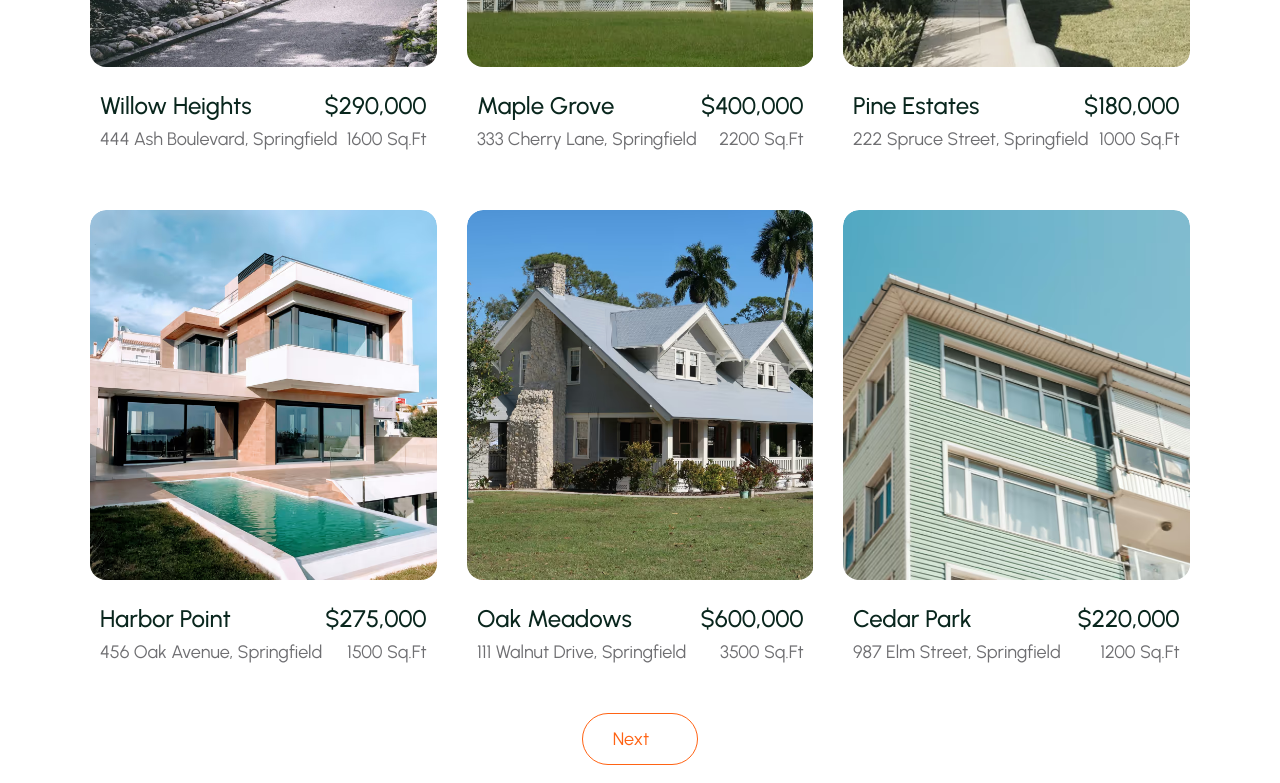
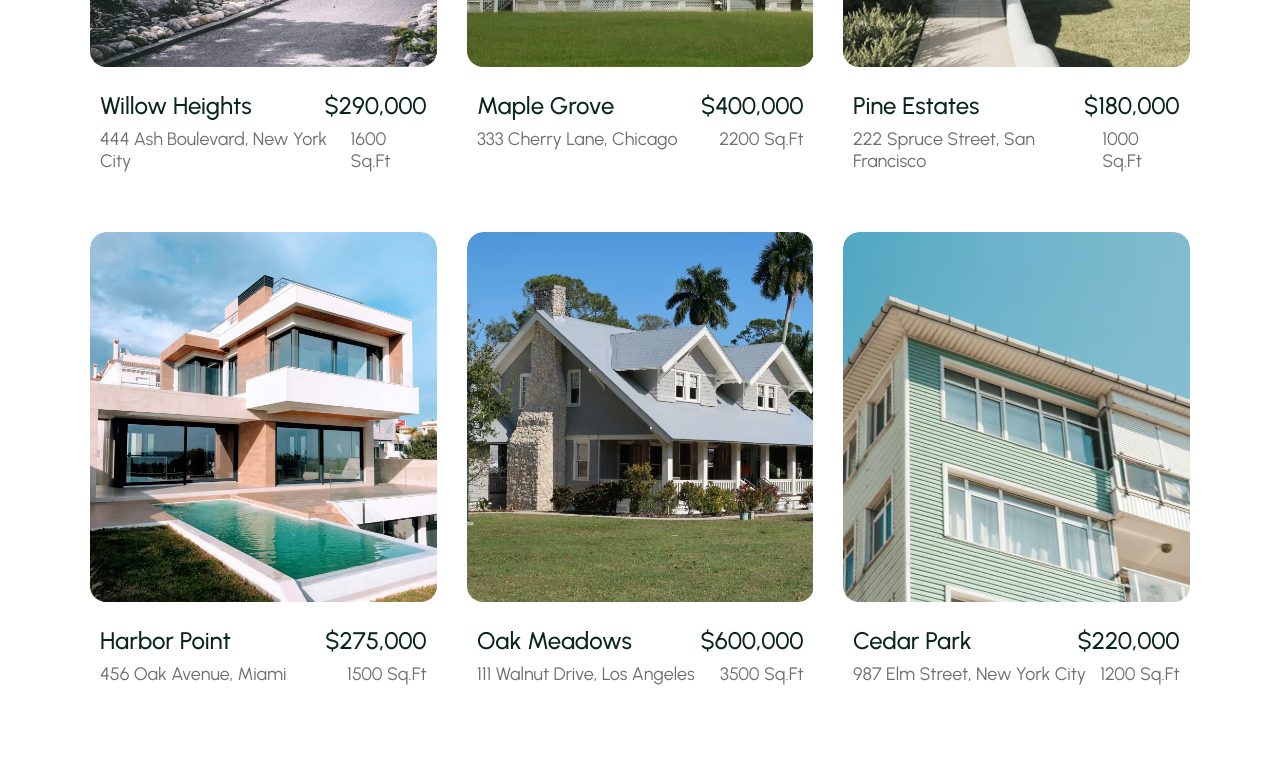
Before and after one commit to osamadweikat/Homeifye, a React (Create React App) app: page /properties in a window 1280 px wide. Shown: the part 1100-1883 px from the top of the page. Built offline with nearby package versions, Linux system fonts and the light colour scheme; some icons are missing.

Commit message:
Add search functionality with URL query params

```diff
--- a/src/components/properties-hero-section/PropertiesHeroSection.jsx
+++ b/src/components/properties-hero-section/PropertiesHeroSection.jsx
@@ -1,13 +1,28 @@
 import "./properties-hero-section.css";
 import SearchProperty from "../search-property/SearchProperty";
-import useReloadOnSameRoute from "../../hooks/useReloadOnSameRoute";
-import { Link } from "react-router-dom";
+import { Link, useLocation } from "react-router-dom";
 import useInViewObserver from "../../hooks/useInViewObserver";
 
 export default function PropertiesHeroSection() {
-  const reloadIfSame = useReloadOnSameRoute();
+  useInViewObserver(".fade-section, .fade-title", { threshold: 0.3 }, true);
 
-  useInViewObserver(".fade-section, .fade-title", { threshold: 0.2 }, true);
+  const location = useLocation();
+  const queryParams = new URLSearchParams(location.search);
+  const search = queryParams.get("search");
+  const properties = queryParams.get("properties");
+  const locationFilter = queryParams.get("location");
+  const types = queryParams.get("types");
+
+  let title = "Properties";
+  if (search) {
+    title = search;
+  } else if (properties) {
+    title = properties;
+  } else if (locationFilter) {
+    title = locationFilter;
+  } else if (types) {
+    title = types;
+  }
 
   return (
     <div className="properties-hero-section">
@@ -18,11 +33,17 @@ export default function PropertiesHeroSection() {
               <span>Home</span>
             </Link>
             /
-            <Link to="/properties" onClick={() => reloadIfSame("/properties")}>
+            <Link
+              to="/properties"
+              onClick={(e) => {
+                e.preventDefault();
+                window.location.href = "/properties";
+              }}
+            >
               <span>Properties</span>
             </Link>
           </div>
-          <h1 className="fade-title">Properties</h1>
+          <h1 className="fade-title">{title}</h1>
         </div>
       </div>
       <SearchProperty />
--- a/src/data/propertiesData.js
+++ b/src/data/propertiesData.js
@@ -16,9 +16,11 @@ export const propertiesData = [
     name: "Willow Heights",
     price: "$290,000",
     size: "1600 Sq.Ft",
-    loc: "444 Ash Boulevard, Springfield",
-    description:
-      "A cozy modern home with elegant open spaces and natural lighting throughout. Located in a peaceful neighborhood, Willow Heights combines comfort, functionality, and refined design perfect for families or young professionals.",
+    loc: "444 Ash Boulevard, New York City",
+    city: "New York City, NY",
+    description: "A cozy modern home with elegant open spaces and natural lighting throughout.",
+    type: "Townhouse",
+    transactionType: "Sell",
   },
   {
     id: 2,
@@ -26,9 +28,11 @@ export const propertiesData = [
     name: "Maple Grove",
     price: "$400,000",
     size: "2200 Sq.Ft",
-    loc: "333 Cherry Lane, Springfield",
-    description:
-      "A spacious family residence surrounded by lush greenery and serene views. Maple Grove offers large living areas, high-end finishes, and a welcoming atmosphere that balances luxury with everyday comfort for modern living.",
+    loc: "333 Cherry Lane, Chicago",
+    city: "Chicago, IL",
+    description: "A spacious family residence surrounded by lush greenery and serene views.",
+    type: "Mansion",
+    transactionType: "Sell",
   },
   {
     id: 3,
@@ -36,9 +40,11 @@ export const propertiesData = [
     name: "Pine Estates",
     price: "$180,000",
     size: "1000 Sq.Ft",
-    loc: "222 Spruce Street, Springfield",
-    description:
-      "A compact yet stylish property designed for urban lifestyles. Pine Estates features sleek architecture, bright interiors, and smart use of space, offering a blend of affordability, convenience, and modern aesthetic appeal.",
+    loc: "222 Spruce Street, San Francisco",
+    city: "San Francisco, CA",
+    description: "A compact yet stylish property designed for urban lifestyles.",
+    type: "Apartment",
+    transactionType: "Rent",
   },
   {
     id: 4,
@@ -46,9 +52,11 @@ export const propertiesData = [
     name: "Harbor Point",
     price: "$275,000",
     size: "1500 Sq.Ft",
-    loc: "456 Oak Avenue, Springfield",
-    description:
-      "A charming property near the water offering a perfect blend of tranquility and modern comfort. Harbor Point is ideal for those seeking a relaxed lifestyle with easy access to city amenities.",
+    loc: "456 Oak Avenue, Miami",
+    city: "Miami, FL",
+    description: "A charming property near the water offering a perfect blend of tranquility and modern comfort.",
+    type: "Cabin",
+    transactionType: "Sell",
   },
   {
     id: 5,
@@ -56,9 +64,11 @@ export const propertiesData = [
     name: "Oak Meadows",
     price: "$600,000",
     size: "3500 Sq.Ft",
-    loc: "111 Walnut Drive, Springfield",
-    description:
-      "A luxurious estate featuring open-concept living spaces and stunning natural surroundings. Oak Meadows delivers comfort, elegance, and functionality for high-end family living.",
+    loc: "111 Walnut Drive, Los Angeles",
+    city: "Los Angeles, CA",
+    description: "A luxurious estate featuring open-concept living spaces and stunning natural surroundings.",
+    type: "Mansion",
+    transactionType: "Buy",
   },
   {
     id: 6,
@@ -66,9 +76,11 @@ export const propertiesData = [
     name: "Cedar Park",
     price: "$220,000",
     size: "1200 Sq.Ft",
-    loc: "987 Elm Street, Springfield",
-    description:
-      "A cozy and affordable home located in the heart of Springfield. Cedar Park offers stylish interiors and a welcoming neighborhood atmosphere perfect for new homeowners.",
+    loc: "987 Elm Street, New York City",
+    city: "New York City, NY",
+    description: "A cozy and affordable home located in the heart of New York City.",
+    type: "Townhouse",
+    transactionType: "Rent",
   },
   {
     id: 7,
@@ -76,9 +88,11 @@ export const propertiesData = [
     name: "Golden Acres",
     price: "$500,000",
     size: "3000 Sq.Ft",
-    loc: "654 Cedar Street, Springfield",
-    description:
-      "Golden Acres provides spacious interiors with a modern aesthetic. Surrounded by greenery, this property is ideal for families who value both luxury and serenity.",
+    loc: "654 Cedar Street, Chicago",
+    city: "Chicago, IL",
+    description: "Golden Acres provides spacious interiors with a modern aesthetic.",
+    type: "Mansion",
+    transactionType: "Sell",
   },
   {
     id: 8,
@@ -86,9 +100,11 @@ export const propertiesData = [
     name: "Sunny Ridge",
     price: "$320,000",
     size: "1800 Sq.Ft",
-    loc: "321 Birch Lane, Springfield",
-    description:
-      "Bright and airy with an inviting design, Sunny Ridge offers a warm family environment enhanced by natural light and thoughtful layout.",
+    loc: "321 Birch Lane, San Francisco",
+    city: "San Francisco, CA",
+    description: "Bright and airy with an inviting design, Sunny Ridge offers a warm family environment.",
+    type: "Apartment",
+    transactionType: "Buy",
   },
   {
     id: 9,
@@ -96,9 +112,11 @@ export const propertiesData = [
     name: "Riverstone Homes",
     price: "$450,000",
     size: "2500 Sq.Ft",
-    loc: "789 Pine Road, Springfield",
-    description:
-      "Riverstone Homes features elegant finishes, spacious interiors, and modern architecture. Perfect for families who appreciate comfort and refined design.",
+    loc: "789 Pine Road, Miami",
+    city: "Miami, FL",
+    description: "Riverstone Homes features elegant finishes, spacious interiors, and modern architecture.",
+    type: "Townhouse",
+    transactionType: "Sell",
   },
   {
     id: 10,
@@ -106,8 +124,10 @@ export const propertiesData = [
     name: "Modern Family Home",
     price: "$350,000",
     size: "2000 Sq.Ft",
-    loc: "123 Maple Street, Springfield",
-    description:
-      "A stylish and functional home tailored for modern families. Modern Family Home blends practicality with chic design to offer comfort and sophistication in every corner.",
+    loc: "123 Maple Street, Los Angeles",
+    city: "Los Angeles, CA",
+    description: "A stylish and functional home tailored for modern families.",
+    type: "Apartment",
+    transactionType: "Buy",
   },
 ];
--- a/src/pages/properties/Properties.jsx
+++ b/src/pages/properties/Properties.jsx
@@ -6,24 +6,70 @@ import { propertiesData } from "../../data/propertiesData";
 import ChevronRightIcon from "@mui/icons-material/ChevronRight";
 import ChevronLeftIcon from "@mui/icons-material/ChevronLeft";
 import GlobalCtaSection from "../../components/global-cta-section/GlobalCtaSection";
+import { useLocation, useNavigate } from "react-router-dom";
 
 export default function Properties() {
   const itemsPerPage = 6;
-  const totalItems = propertiesData.length;
-  const totalPages = Math.ceil(totalItems / itemsPerPage);
+  const location = useLocation();
+  const navigate = useNavigate();
 
+  const [searchTerm, setSearchTerm] = useState("");
+  const [propertyType, setPropertyType] = useState("");
+  const [locationFilter, setLocationFilter] = useState("");
+  const [transactionType, setTransactionType] = useState("");
   const [page, setPage] = useState(1);
   const [isForward, setIsForward] = useState(true);
 
   useEffect(() => {
-    window.scrollTo({ top: 0, behavior: "smooth" });
-  }, [page]);
+    const params = new URLSearchParams(location.search);
 
-  const displayedProperties = (() => {
-    const start = (page - 1) * itemsPerPage;
-    const end = Math.min(start + itemsPerPage, totalItems);
-    return propertiesData.slice(start, end);
-  })();
+    if (!location.search) {
+      setSearchTerm("");
+      setPropertyType("");
+      setLocationFilter("");
+      setTransactionType("");
+      setPage(1);
+    } else {
+      setSearchTerm(params.get("search") || "");
+      setPropertyType(params.get("properties") || "");
+      setLocationFilter(params.get("location") || "");
+      setTransactionType(params.get("types") || "");
+      setPage(1);
+    }
+  }, [location.search]);
+
+  const filteredProperties = propertiesData.filter((p) => {
+    const matchesSearch =
+      !searchTerm ||
+      p.name.toLowerCase().includes(searchTerm.toLowerCase()) ||
+      p.loc.toLowerCase().includes(searchTerm.toLowerCase()) ||
+      p.description.toLowerCase().includes(searchTerm.toLowerCase());
+
+    const matchesPropertyType =
+      !propertyType || p.type.toLowerCase() === propertyType.toLowerCase();
+
+    const matchesLocation =
+      !locationFilter || p.city.toLowerCase() === locationFilter.toLowerCase();
+
+    const matchesTransaction =
+      !transactionType ||
+      p.transactionType.toLowerCase() === transactionType.toLowerCase();
+
+    return (
+      matchesSearch &&
+      matchesPropertyType &&
+      matchesLocation &&
+      matchesTransaction
+    );
+  });
+
+  const totalItems = filteredProperties.length;
+  const totalPages = Math.ceil(totalItems / itemsPerPage);
+
+  const displayedProperties = filteredProperties.slice(
+    (page - 1) * itemsPerPage,
+    page * itemsPerPage
+  );
 
   const isFirstPage = page === 1;
   const isLastPage = page === totalPages;
@@ -32,6 +78,10 @@ export default function Properties() {
     if (isLastPage) setIsForward(false);
     if (isFirstPage) setIsForward(true);
   }, [page, isFirstPage, isLastPage]);
+
+  useEffect(() => {
+    window.scrollTo({ top: 0, behavior: "smooth" });
+  }, [page]);
 
   const handleClick = () => {
     if (isForward) {
@@ -51,12 +101,49 @@ export default function Properties() {
     </>
   );
 
+  const titleText =
+    searchTerm || propertyType || locationFilter || transactionType
+      ? "Search Results"
+      : "Properties";
+
+  const handleSearch = (
+    newSearchTerm,
+    newPropertyType,
+    newLocation,
+    newTransaction
+  ) => {
+    const params = new URLSearchParams();
+
+    if (newSearchTerm) params.set("search", newSearchTerm);
+    if (newPropertyType) params.set("properties", newPropertyType);
+    if (newLocation) params.set("location", newLocation);
+    if (newTransaction) params.set("types", newTransaction);
+
+    navigate(`/properties?${params.toString()}`, { replace: true });
+  };
+
+  const resetSearch = () => {
+    setSearchTerm("");
+    setPropertyType("");
+    setLocationFilter("");
+    setTransactionType("");
+    setPage(1);
+
+    navigate("/properties", { replace: true });
+  };
+
   return (
     <div className="properties-page">
-      <PropertiesHeroSection />
+      <PropertiesHeroSection
+        title={titleText}
+        onSearch={handleSearch}
+        onReset={resetSearch}
+      />
 
+      {totalItems > 0 ? (
+        <>
           <NewListingInner variant="properties" data={displayedProperties} />
-
+          {totalPages > 1 && (
             <div className="pagination-buttons">
               <button
                 className="pagination-btn"
@@ -66,6 +153,11 @@ export default function Properties() {
                 {buttonContent}
               </button>
             </div>
+          )}
+        </>
+      ) : (
+        <div className="no-results">No results found</div>
+      )}
 
       <GlobalCtaSection />
     </div>
--- a/src/pages/properties/properties.css
+++ b/src/pages/properties/properties.css
@@ -2,7 +2,6 @@
   display: flex;
   justify-content: center;
   align-items: center;
-  margin-top: -50px;
   margin-bottom: 150px;
 }
 
```
Also changed, not shown: src/components/search-property/SearchProperty.jsx (+65 -18 lines). Lines whose indentation alone changed are shown as unchanged.
